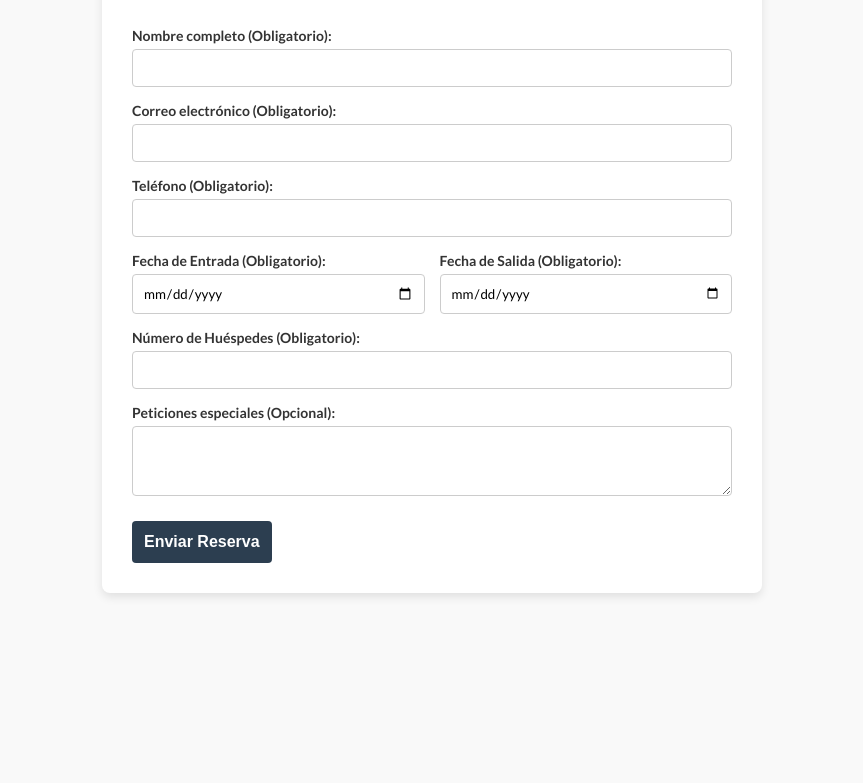
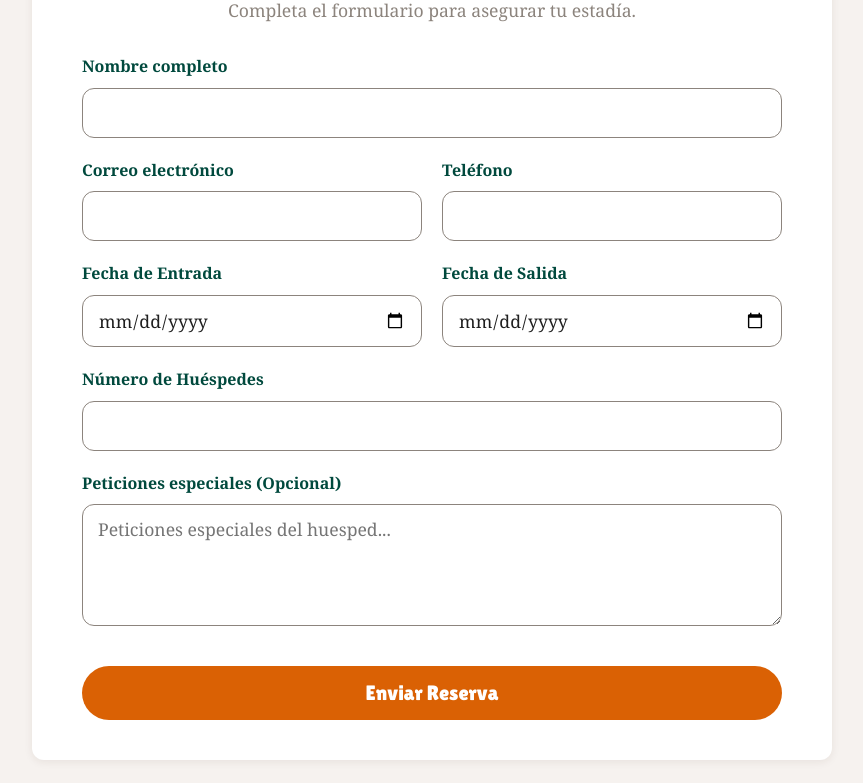
Before and after one commit to AshleyAvilaV/pagina_web_hotel, a plain HTML site: page reserva.html in a window 1280 px wide. Shown: the part 158-941 px from the top of the page, without its empty margins (208-1071 px from the left). Before the commit the page ends 800 px from the top, so only its background shows below. Drawn offline with nearby package versions, Linux system fonts and the light colour scheme; a web font is replaced by a local one.

Commit message:
Formulario estilizado, falta aun que termine un par de cosas mas y verificar que dice la herramienta de IA

```diff
--- a/reserva.html
+++ b/reserva.html
@@ -4,75 +4,191 @@
   <meta charset="UTF-8">
   <meta name="viewport" content="width=device-width, initial-scale=1.0">
   <title>Hotel — Reserva y contacto</title>
-  <!-- Google Fonts: tipografías provisionales hasta definir la identidad visual (#12) -->
+
+  <!-- Estetica, falta añadirlo a algunas cosas-->
   <link rel="preconnect" href="https://fonts.googleapis.com">
   <link rel="preconnect" href="https://fonts.gstatic.com" crossorigin>
-  <link rel="stylesheet" href="https://fonts.googleapis.com/css2?family=Playfair+Display:wght@400;700&family=Lato:wght@400;700&display=swap">
-  <!-- Íconos: Google Material Symbols -->
-  <link rel="stylesheet" href="https://fonts.googleapis.com/css2?family=Material+Symbols+Outlined:opsz,wght,FILL,GRAD@20..48,100..700,0..1,-50..200&display=block">
+  <link rel="stylesheet" href="https://fonts.googleapis.com/css2?family=Lilita+One&family=Linden+Hill:ital@0;1&display=swap">
 
   <style>
-    /* Estilos básicos para que el formulario se vea bien */
-    body { font-family: 'Lato', sans-serif; background-color: #f9f9f9; color: #333; margin: 0; padding: 20px; }
-    main { max-width: 600px; margin: 0 auto; background: white; padding: 30px; border-radius: 8px; box-shadow: 0 4px 10px rgba(0,0,0,0.1); }
-    h1 { font-family: 'Playfair Display', serif; text-align: center; color: #2c3e50; }
-    .form-group { margin-bottom: 15px; display: flex; flex-direction: column; }
-    label { font-weight: bold; margin-bottom: 5px; font-size: 14px; }
-    input, textarea { padding: 10px; border: 1px solid #ccc; border-radius: 4px; font-family: inherit; }
-    button { background-color: #2c3e50; color: white; padding: 12px; border: none; border-radius: 4px; cursor: pointer; font-size: 16px; font-weight: bold; margin-top: 10px; }
-    button:hover { background-color: #1a252f; }
-    .row { display: flex; gap: 15px; }
-    .row .form-group { flex: 1; }
+
+    :root {
+      --colores-principal1: #00493d;
+      --colores-secundario1: #da6104;
+      --colores-secundario2: #c25603;
+      --colores-blanco: #ffffff;
+      --colores-blanco2: #f6f2ef;
+      --colores-gris1: #1f1f1f;
+      --colores-gris3: #8c847d;
+      --fonts-titles: "Lilita One", system-ui, sans-serif;
+      --fonts-body: "Linden Hill", Georgia, serif;
+      --radius-pill: 999px;
+      --radius-md: 12px;
+      --shadows-header: 0 2px 8px rgba(61, 43, 26, 0.08);
+    }
+
+
+    * { box-sizing: border-box; margin: 0; padding: 0; }
+
+    body {
+      font-family: var(--fonts-body);
+      background-color: var(--colores-blanco2);
+      color: var(--colores-gris1);
+      line-height: 1.6;
+      padding: 40px 20px;
+    }
+
+    /* Prueba para ver como queda en pc en simulador de pantalla */
+    .form-container {
+      max-width: 800px;
+      margin: 0 auto;
+      background-color: var(--colores-blanco);
+      padding: 40px 50px;
+      border-radius: var(--radius-md);
+      box-shadow: var(--shadows-header);
+    }
+
+    .header-form {
+      text-align: center;
+      margin-bottom: 30px;
+    }
+
+    h1 {
+      font-family: var(--fonts-titles);
+      color: var(--colores-principal1);
+      font-size: 2.5rem;
+      margin-bottom: 10px;
+    }
+
+    p.subtitle {
+      color: var(--colores-gris3);
+      font-size: 1.1rem;
+    }
+
+
+    .form-group {
+      margin-bottom: 20px;
+      display: flex;
+      flex-direction: column;
+    }
+
+    label {
+      font-weight: bold;
+      margin-bottom: 8px;
+      color: var(--colores-principal1);
+      font-size: 1rem;
+    }
+
+    input, textarea {
+      padding: 12px 15px;
+      border: 1px solid var(--colores-gris3);
+      border-radius: var(--radius-md);
+      font-family: var(--fonts-body);
+      font-size: 1.1rem;
+      background-color: var(--colores-blanco);
+      color: var(--colores-gris1);
+      transition: border-color 0.3s;
+    }
+
+    input:focus, textarea:focus {
+      outline: none;
+      border-color: var(--colores-secundario1);
+      box-shadow: 0 0 0 2px rgba(218, 97, 4, 0.2);
+    }
+
+
+    .row {
+      display: flex;
+      gap: 20px;
+    }
+
+    .row .form-group {
+      flex: 1;
+    }
+
+
+    button {
+      background-color: var(--colores-secundario1);
+      color: var(--colores-blanco);
+      padding: 15px;
+      border: none;
+      border-radius: var(--radius-pill);
+      cursor: pointer;
+      font-size: 1.3rem;
+      font-family: var(--fonts-titles);
+      width: 100%;
+      margin-top: 20px;
+      transition: background-color 0.3s ease, transform 0.1s ease;
+    }
+
+    button:hover {
+      background-color: var(--colores-secundario2);
+    }
+
+    button:active {
+      transform: scale(0.98);
+    }
+
+    /* Prueba para ver estetica en simulador de pantalla*/
+    @media (max-width: 600px) {
+      .row { flex-direction: column; gap: 0; }
+      .form-container { padding: 20px; }
+      h1 { font-size: 2rem; }
+    }
   </style>
 </head>
 <body>
-  <main>
-    <h1>Reserva y contacto</h1>
-    <p style="text-align: center; margin-bottom: 30px;">Completa el formulario para asegurar tu estadía.</p>
 
-    <!-- El formulario apunta a la carpeta PHP -->
+  <main class="form-container">
+    <div class="header-form">
+      <h1>Reserva y contacto</h1>
+      <p class="subtitle">Completa el formulario para asegurar tu estadía.</p>
+    </div>
+
     <form action="php/procesar_reserva.php" method="POST">
 
       <div class="form-group">
-        <label for="nombre">Nombre completo (Obligatorio):</label>
-        <input type="text" id="nombre" name="nombre" required>
-      </div>
-
-      <div class="form-group">
-        <label for="email">Correo electrónico (Obligatorio):</label>
-        <input type="email" id="email" name="email" required>
-      </div>
-
-      <div class="form-group">
-        <label for="telefono">Teléfono (Obligatorio):</label>
-        <input type="tel" id="telefono" name="telefono" required>
+        <label for="nombre">Nombre completo</label>
+        <input type="text" id="nombre" name="nombre">
       </div>
 
       <div class="row">
         <div class="form-group">
-          <label for="fecha_entrada">Fecha de Entrada (Obligatorio):</label>
+          <label for="email">Correo electrónico</label>
+          <input type="email" id="email" name="email">
+        </div>
+
+        <div class="form-group">
+          <label for="telefono">Teléfono</label>
+          <input type="tel" id="telefono" name="telefono">
+        </div>
+      </div>
+
+      <div class="row">
+        <div class="form-group">
+          <label for="fecha_entrada">Fecha de Entrada</label>
           <input type="date" id="fecha_entrada" name="fecha_entrada" required>
         </div>
 
         <div class="form-group">
-          <label for="fecha_salida">Fecha de Salida (Obligatorio):</label>
+          <label for="fecha_salida">Fecha de Salida</label>
           <input type="date" id="fecha_salida" name="fecha_salida" required>
         </div>
       </div>
 
       <div class="form-group">
-        <label for="huespedes">Número de Huéspedes (Obligatorio):</label>
-        <input type="number" id="huespedes" name="huespedes" min="1" max="10" required>
+        <label for="huespedes">Número de Huéspedes</label>
+        <input type="number" id="huespedes" name="huespedes" min="1" max="100">
       </div>
 
       <div class="form-group">
-        <label for="comentarios">Peticiones especiales (Opcional):</label>
-        <textarea id="comentarios" name="comentarios" rows="3"></textarea>
+        <label for="comentarios">Peticiones especiales (Opcional)</label>
+        <textarea id="comentarios" name="comentarios" rows="4" placeholder="Peticiones especiales del huesped..."></textarea>
       </div>
 
       <button type="submit">Enviar Reserva</button>
     </form>
+  </main>
 
-  </main>
 </body>
 </html>
```
